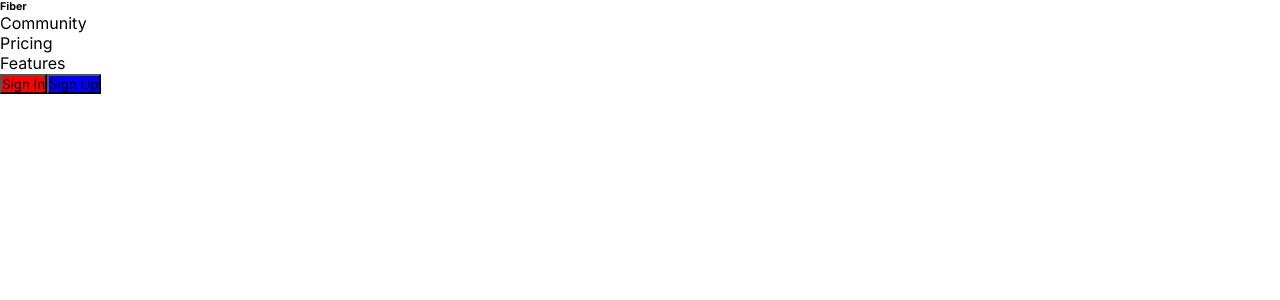
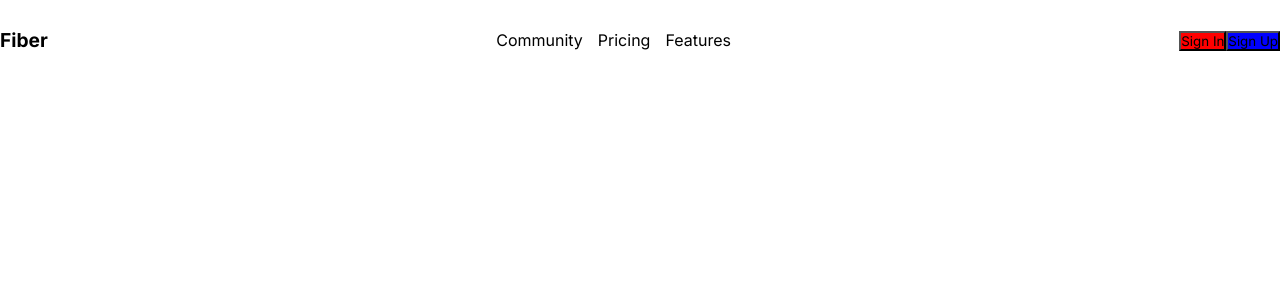
Before and after one commit to lucas-wendell/fiber-landing-page, a React (Vite) app: page / in a window 1280 px wide. Shown: the top 300 px of the page. Built offline with nearby package versions, Linux system fonts and the light colour scheme.

Commit message:
style: styling nav

```diff
--- a/src/components/Nav/index.jsx
+++ b/src/components/Nav/index.jsx
@@ -1,10 +1,10 @@
 import React from 'react';
 import { NavButtonContainer } from '../NavButtonContainer';
-
+import './style.css';
 export const Nav = () => {
 	return (
 		<nav className="nav">
-			<h6 className="log">Fiber</h6>
+			<h6 className="logo">Fiber</h6>
 			<ul className="links">
 				<li>Community</li>
 				<li>Pricing</li>
--- /dev/null
+++ b/src/components/Nav/style.css
@@ -0,0 +1,17 @@
+.nav {
+	height: 80px;
+	display: flex;
+	align-items: center;
+	justify-content: space-between;
+}
+
+.nav .links {
+	list-style: none;
+	display: flex;
+	align-items: center;
+	gap: 15px;
+}
+
+.nav .logo {
+	font-size: 1.2rem;
+}
```
